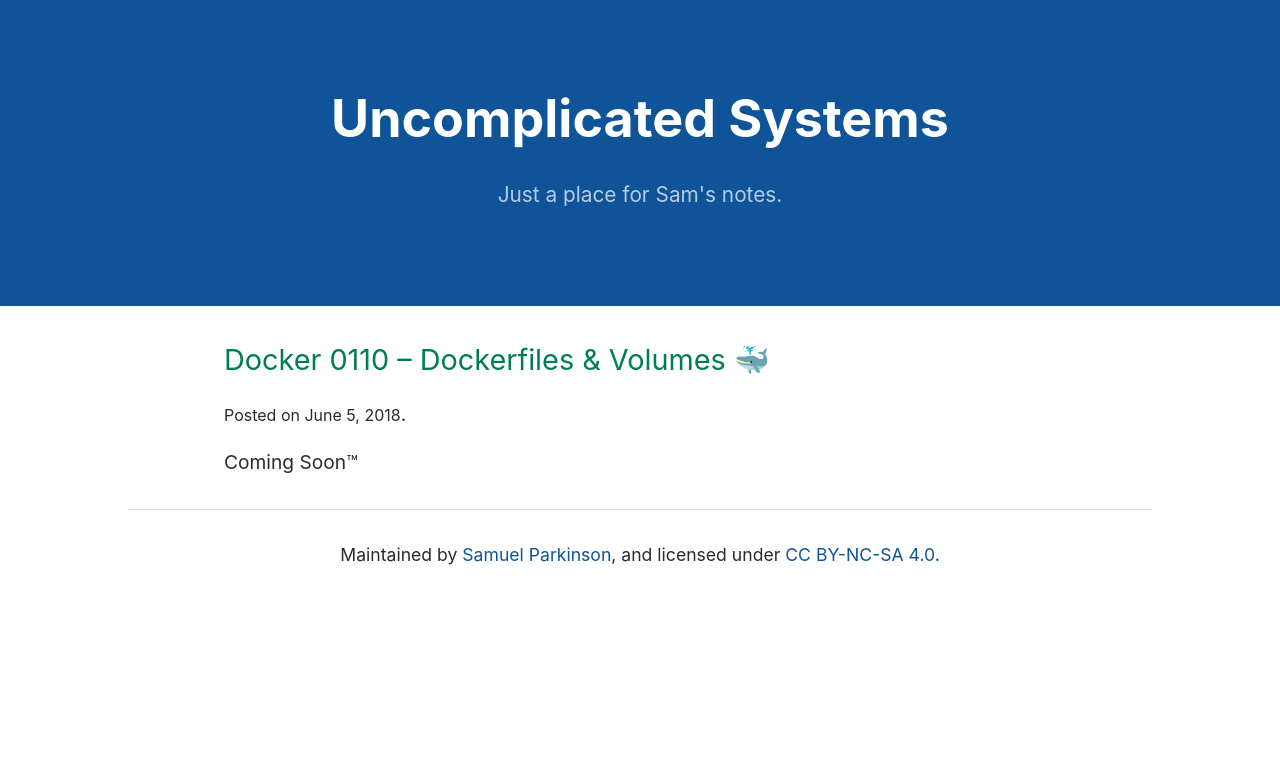
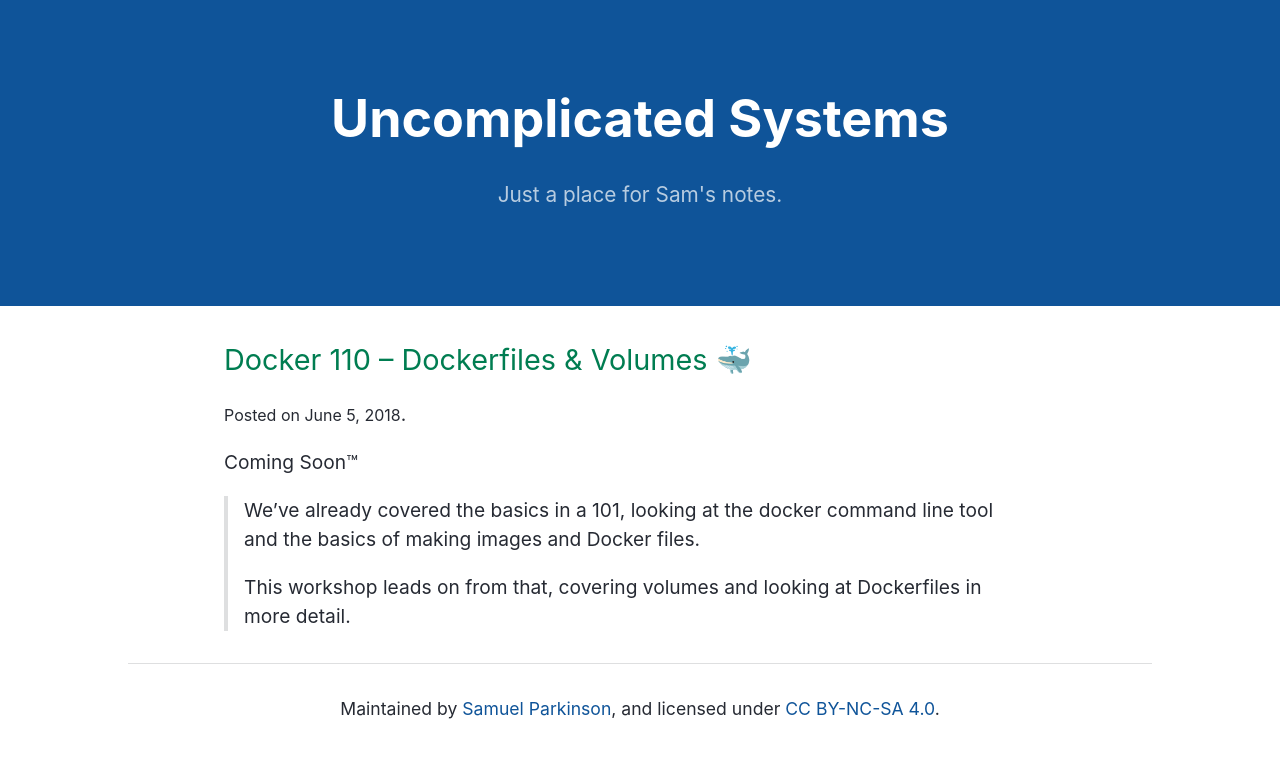
Before and after one commit to sjparkinson/uncomplicated.systems, a Jekyll site: the page built from _posts/2018-06-05-docker-0110-dockerfiles-and-volumes.md, in a window 1280 px wide. Shown: the top 758 px of the page. Built offline with Jekyll 4.4.1, drawn with Linux system fonts in a browser that asks for light colours.

Commit message:
Update 2018-06-05-docker-0110-dockerfiles-and-volumes.md

```diff
--- a/_posts/2018-06-05-docker-0110-dockerfiles-and-volumes.md
+++ b/_posts/2018-06-05-docker-0110-dockerfiles-and-volumes.md
@@ -1,7 +1,11 @@
 ---
 published: true
 layout: post
-title: "Docker 0110 – Dockerfiles & Volumes \U0001F433"
+title: "Docker 110 – Dockerfiles & Volumes \U0001F433"
 ---
 
 Coming Soon™
+
+> We've already covered the basics in a 101, looking at the docker command line tool and the basics of making images and Docker files.
+>
+> This workshop leads on from that, covering volumes and looking at Dockerfiles in more detail.
```
